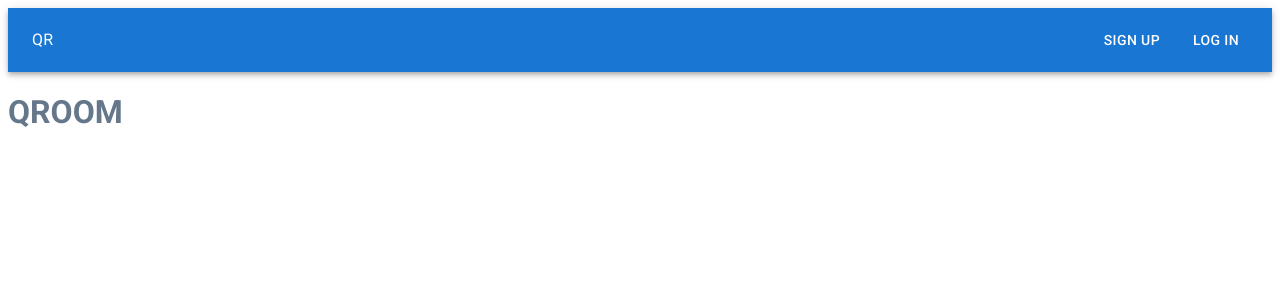
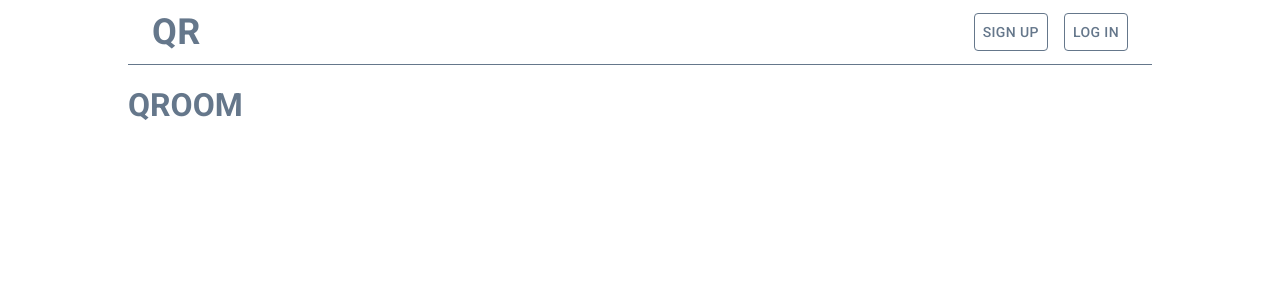
Before and after one commit to julesadikhanyan/qroom-client, a React app: page /rooms in a window 1280 px wide. Shown: the top 300 px of the page. Built offline with nearby package versions, Linux system fonts and the light colour scheme.

Commit message:
Style: header

```diff
--- a/src/App.tsx
+++ b/src/App.tsx
@@ -2,7 +2,7 @@ import React from "react";
 import { BrowserRouter, Route, Switch, Redirect } from "react-router-dom";
 
 import Rooms from "./pages/Rooms";
-import "./App.scss";
+import "./style/App.scss";
 import Header from "./components/Header";
 
 const App: React.FC = () => {
--- a/src/components/Header/index.tsx
+++ b/src/components/Header/index.tsx
@@ -1,15 +1,35 @@
 import React from "react";
-import { AppBar, Box, Button, Stack, Toolbar, Typography } from "@mui/material";
+import { AppBar, Box, Button, Stack, styled, Toolbar, Typography } from "@mui/material";
+import theme from "../../style/theme";
+
+const StyledButton = styled(Button)({
+    border: `1px solid ${theme.palette.primary.main}`
+});
 
 const Header: React.FC = () => {
     return (
         <Box sx={{ flexGrow: 1 }}>
-            <AppBar position="static">
+            <AppBar sx={{
+                position: "static",
+                background: "none",
+                boxShadow: "none",
+                color: theme.palette.primary.main,
+                borderBottom: `1px solid ${theme.palette.primary.main}`
+            }}>
                 <Toolbar>
-                    <Typography component="div" sx={{ flexGrow: 1 }}>QR</Typography>
+                    <Typography
+                        component="div"
+                        sx={{
+                            flexGrow: 1,
+                            fontSize: 36,
+                            fontWeight: "bold"
+                        }}
+                    >
+                        QR
+                    </Typography>
                     <Stack spacing={2} direction="row">
-                        <Button color="inherit">Sign up</Button>
-                        <Button color="inherit">Log in</Button>
+                        <StyledButton color="inherit">Sign up</StyledButton>
+                        <StyledButton color="inherit">Log in</StyledButton>
                     </Stack>
                 </Toolbar>
             </AppBar>
--- a/src/index.tsx
+++ b/src/index.tsx
@@ -1,6 +1,12 @@
 import React from "react";
 import ReactDOM from "react-dom";
+import {ThemeProvider} from "@mui/material";
 
 import App from "./App";
+import theme from "./style/theme";
 
-ReactDOM.render(<App/>, document.getElementById("root"));
+ReactDOM.render(
+    <ThemeProvider theme={theme}>
+        <App/>
+    </ThemeProvider>,
+    document.getElementById("root"));
--- a/src/App.scss
+++ b/src/style/App.scss
@@ -1,5 +1,7 @@
 body {
   font-family: 'Roboto', sans-serif;
+  width: 80vw;
+  margin: auto;
 }
 
 h1 {
--- /dev/null
+++ b/src/style/theme.ts
@@ -0,0 +1,16 @@
+declare module "@mui/material/styles";
+
+import { createTheme } from "@mui/material";
+
+const theme = createTheme({
+    palette: {
+        primary: {
+            main: "#65778B"
+        },
+        secondary: {
+            main: "#F8BF4C"
+        }
+    }
+});
+
+export default theme;
```
